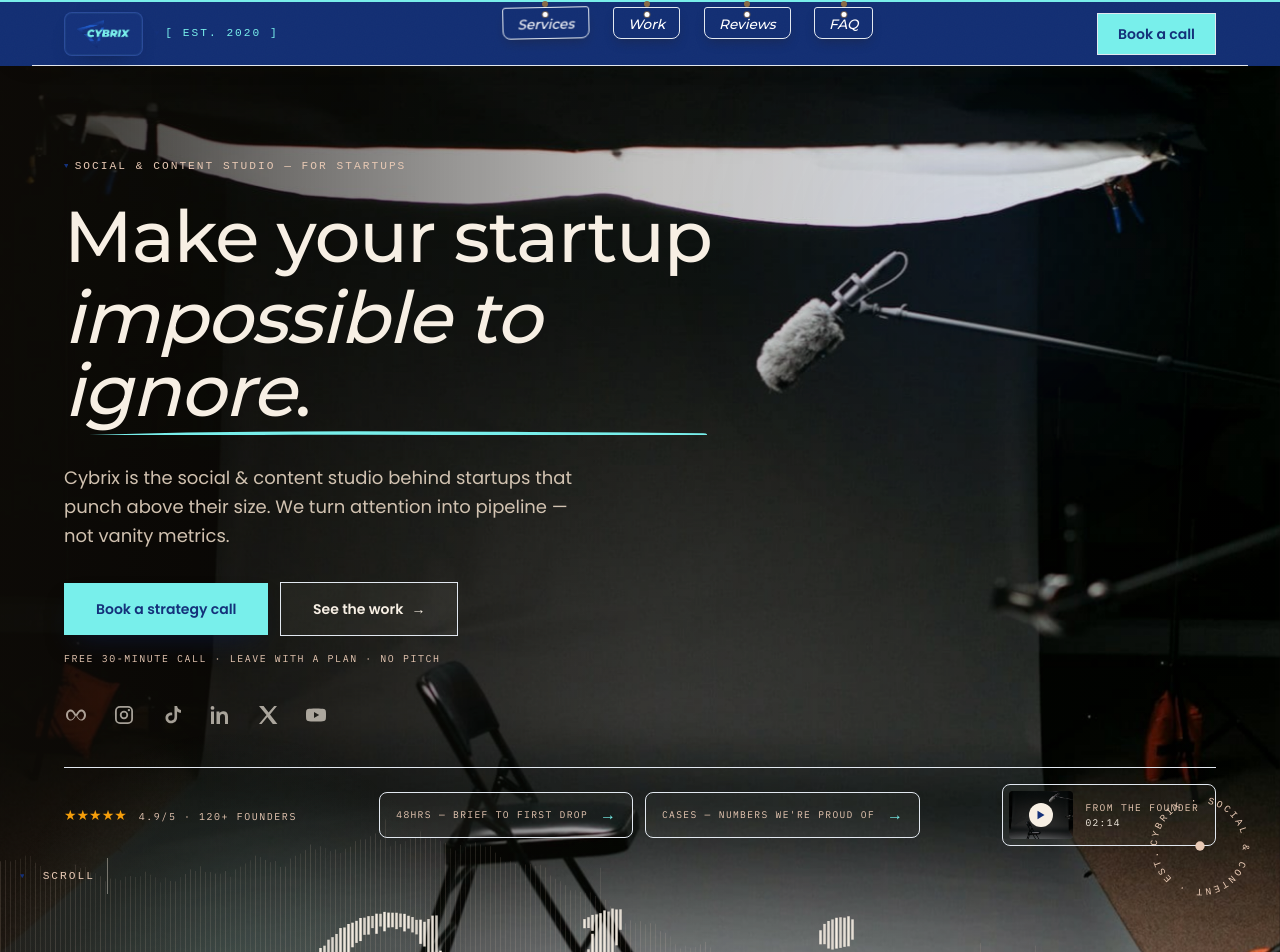
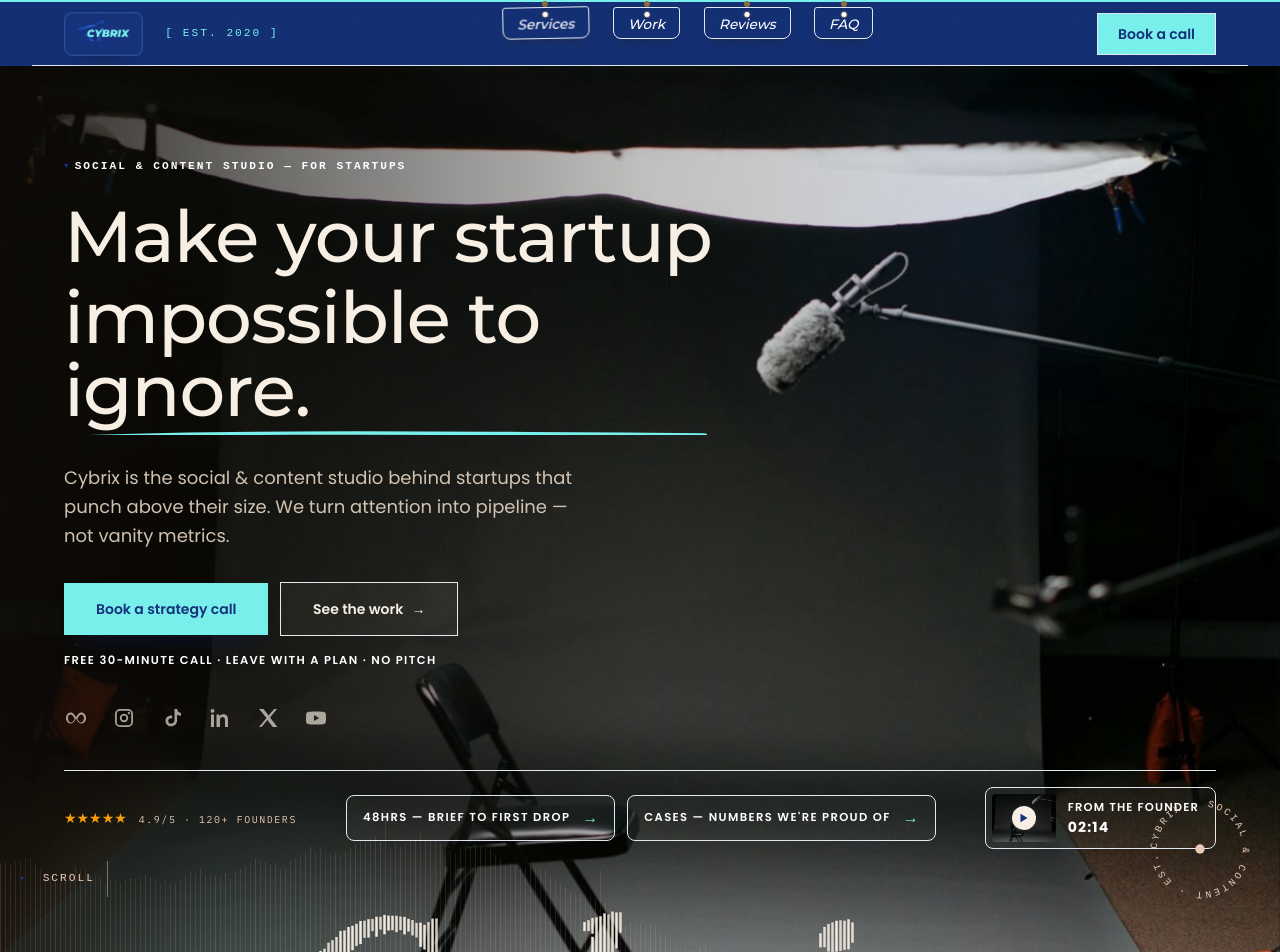
Before and after one commit to cybrixhub/Cybrix, a Next.js app: page / in a window 1280 px wide. Shown: the top 952 px of the page. Built offline with nearby package versions, Linux system fonts and the light colour scheme.

Commit message:
Update hero typography and CTA text styling

```diff
--- a/src/components/Hero.tsx
+++ b/src/components/Hero.tsx
@@ -169,7 +169,10 @@
           {/* Left-aligned pitch over the full-bleed backdrop */}
           <div className="container-x flex flex-1 items-center py-10">
             <div className="max-w-2xl">
-              <span data-h="kicker" className="kicker text-[#e8c9b4]">
+              <span
+  data-h="kicker"
+  className="kicker !font-semibold text-[0.7rem] tracking-[0.12em] text-white"
+>
   Social &amp; content studio — for startups
 </span>
 
@@ -179,7 +182,7 @@
                 </span>
                 <span className="hero-line line-clip block">
                   <span className="block">
-                    <em className="relative inline-block pr-1 italic">
+                    <span className="relative inline-block pr-1">
   impossible to ignore
                       <span className="not-italic">.</span>
                       <svg
@@ -197,7 +200,7 @@
                           strokeLinecap="round"
                         />
                       </svg>
-                    </em>
+                    </span>
                   </span>
                 </span>
               </h1>
@@ -236,11 +239,10 @@
 
               <p
   data-h="cta-note"
-                className="mt-4 font-mono text-[0.62rem] uppercase tracking-[0.16em] text-[#e8c9b4]"
+  className="mt-4 font-sans text-[0.72rem] font-semibold uppercase tracking-[0.12em] text-white"
 >
   Free 30-minute call · leave with a plan · no pitch
 </p>
-
               <PlatformLogos
                 data-h="logos"
                 className="mt-9 flex items-center gap-5 sm:gap-6"
@@ -267,7 +269,7 @@
                   href="#services"
                   className="group flex items-center gap-3 rounded-md border border-[#f7efe4]/12 bg-[#f7efe4]/[0.04] px-4 py-2.5 transition-colors hover:border-[#f7efe4]/30 hover:bg-[#f7efe4]/[0.08]"
                 >
-                  <span className="font-mono text-[0.6rem] uppercase tracking-[0.14em] text-[#e8c9b4]">
+                 <span className="font-sans text-[0.72rem] font-semibold uppercase tracking-[0.12em] text-white">
   48hrs — brief to first drop
 </span>
                   <span aria-hidden="true" className="text-teal-bright">
@@ -278,7 +280,7 @@
                   href="#work"
                   className="group hidden items-center gap-3 rounded-md border border-[#f7efe4]/12 bg-[#f7efe4]/[0.04] px-4 py-2.5 transition-colors hover:border-[#f7efe4]/30 hover:bg-[#f7efe4]/[0.08] xl:flex"
                 >
-                  <span className="font-mono text-[0.6rem] uppercase tracking-[0.14em] text-[#e8c9b4]">
+                  <span className="font-sans text-[0.72rem] font-semibold uppercase tracking-[0.12em] text-white">
   Cases — numbers we&apos;re proud of
 </span>
                   <span aria-hidden="true" className="text-teal-bright">
@@ -302,6 +304,7 @@
       quality={70}
       className="object-cover"
     />
+
     <span className="absolute inset-0 grid place-items-center bg-black/35">
       <span className="grid h-6 w-6 place-items-center rounded-full bg-[#f7efe4] text-espresso transition-transform duration-300 group-hover:scale-110">
         <svg width="8" height="10" viewBox="0 0 8 10" aria-hidden="true">
@@ -310,10 +313,13 @@
       </span>
     </span>
   </span>
-                <span className="font-mono text-[0.6rem] uppercase tracking-[0.14em] leading-relaxed text-[#e8c9b4]">
+
+  <span className="font-sans text-[0.72rem] font-semibold uppercase tracking-[0.1em] leading-relaxed text-white">
     {FOUNDER.kicker}
     <br />
-                  <span className="text-[#f7efe4]">{FOUNDER.duration}</span>
+    <span className="font-sans text-sm font-bold text-white">
+      {FOUNDER.duration}
+    </span>
   </span>
 </a>
             </div>
```
Lines whose indentation alone changed are shown as unchanged.
